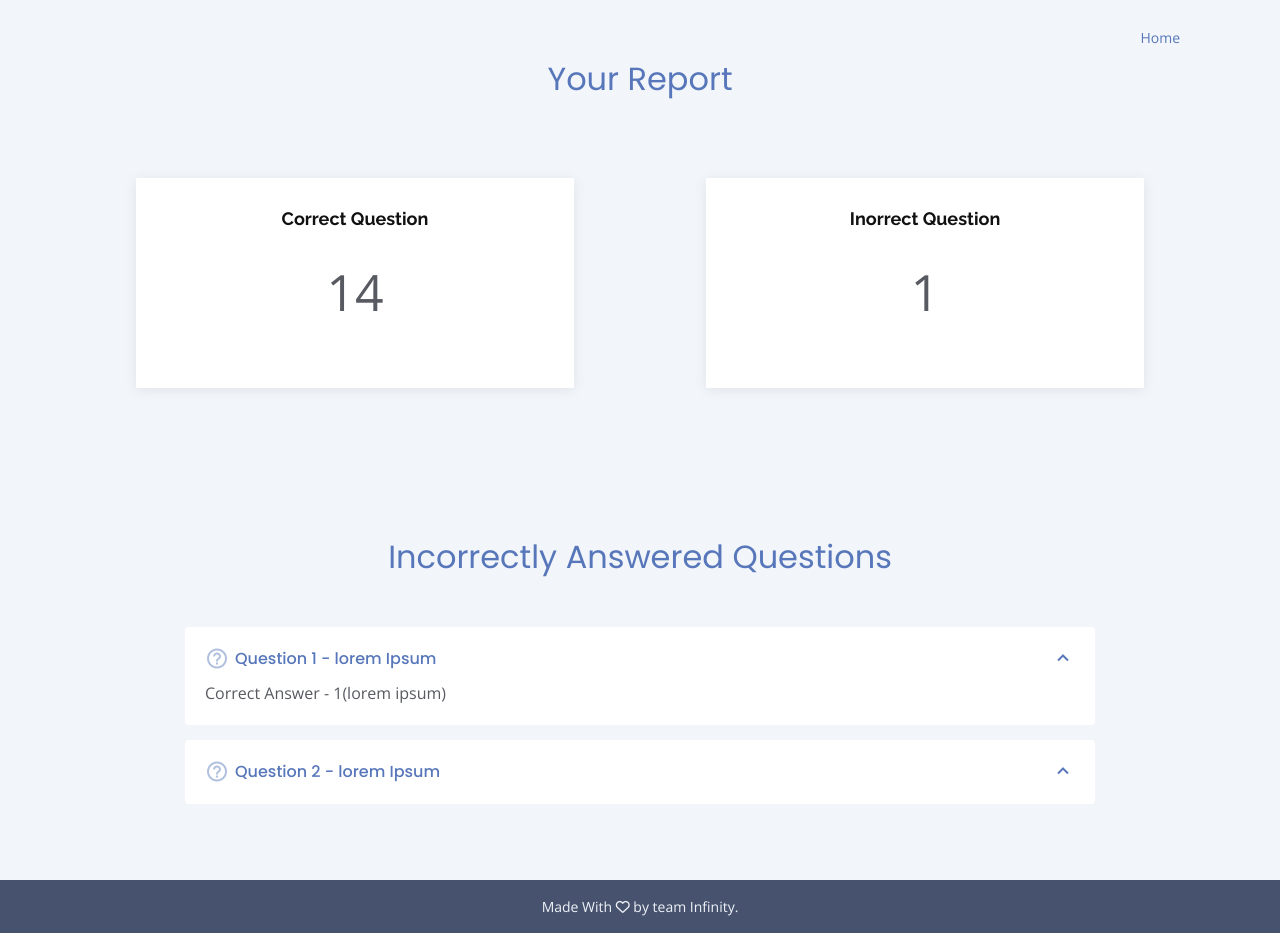
After one commit to RitikMody/Auto-Grade, a Flask app: page /results in a window 1280 px wide. The commit adds this page. Run offline with Flask 2, Linux system fonts and the light colour scheme; some libraries are stand-ins or nearby versions.

Commit message:
Added report page

```diff
--- a/app.py
+++ b/app.py
@@ -2,6 +2,7 @@ from flask import Flask , render_template, redirect
 import flask
 import pandas as pd
 from model import get_answers
+import report
 
 app = Flask(__name__)
 
@@ -22,5 +23,10 @@ def upload_file():
 	print(answer_key.head(), answer_key.columns)
 	return ""
 
+@app.route('/results')
+def results():
+	correct, incorrect = report.calc_correct_responses()
+	return render_template('report.html', correct = correct, incorrect = incorrect)
+
 if __name__ == '__main__':
    app.run(debug=True)
--- a/model.py
+++ b/model.py
@@ -6,7 +6,7 @@ from PIL import Image
 import numpy as np
 
 from keras.models import load_model
-model = load_model('./Model/cnn.h5')
+model = load_model('./Model/cnn5.h5')
 
 def get_answers(file):
   # pages = convert_from_path(file)
--- a/static/css/style.css
+++ b/static/css/style.css
@@ -634,33 +634,24 @@ section {
 /*--------------------------------------------------------------
 # Testimonials
 --------------------------------------------------------------*/
-.testimonials .testimonial-wrap {
-  padding-left: 50px;
-}
-
 .testimonials .testimonial-item {
   box-sizing: content-box;
-  padding: 30px 30px 30px 60px;
-  margin: 30px 15px;
-  min-height: 200px;
+  padding: 30px 30px 30px 30px;
+  margin: 30px auto;
+  min-height: 150px;
   box-shadow: 0px 2px 12px rgba(0, 0, 0, 0.08);
   position: relative;
   background: #fff;
+  width: 70%;
 }
 
-.testimonials .testimonial-item .testimonial-img {
-  width: 90px;
-  border-radius: 10px;
-  border: 6px solid #fff;
-  position: absolute;
-  left: -45px;
-}
 
 .testimonials .testimonial-item h3 {
   font-size: 18px;
   font-weight: bold;
-  margin: 10px 0 5px 0;
+  margin: auto;
   color: #111;
+  text-align: center;
 }
 
 .testimonials .testimonial-item h4 {
@@ -688,27 +679,12 @@ section {
 }
 
 .testimonials .testimonial-item p {
-  font-style: italic;
-  margin: 15px auto 15px auto;
-}
-
-.testimonials .owl-nav, .testimonials .owl-dots {
-  margin-top: 5px;
+  margin: 25px auto 15px auto;
+  font-size: 50px;
   text-align: center;
 }
 
-.testimonials .owl-dot {
-  display: inline-block;
-  margin: 0 5px;
-  width: 12px;
-  height: 12px;
-  border-radius: 50%;
-  background-color: #ddd !important;
-}
 
-.testimonials .owl-dot.active {
-  background-color: #5777ba !important;
-}
 
 @media (max-width: 767px) {
   .testimonials .testimonial-wrap {
--- /dev/null
+++ b/templates/report.html
@@ -0,0 +1,132 @@
+<html lang="en">
+    <head>
+        <meta charset="utf-8">
+        <meta content="width=device-width, initial-scale=1.0" name="viewport">
+
+        <title>Auto Grade - Index</title>
+        <meta content="" name="description">
+        <meta content="" name="keywords">
+
+
+        <!-- Google Fonts -->
+        <link href="https://fonts.googleapis.com/css?family=Open+Sans:300,300i,400,400i,600,600i,700,700i|Raleway:300,300i,400,400i,500,500i,600,600i,700,700i|Poppins:300,300i,400,400i,500,500i,600,600i,700,700i" rel="stylesheet">
+
+        <!-- Vendor CSS Files -->
+        <link href="static/vendor/bootstrap/css/bootstrap.min.css" rel="stylesheet">
+        <link href="static/vendor/icofont/icofont.min.css" rel="stylesheet">
+        <link href="static/vendor/boxicons/css/boxicons.min.css" rel="stylesheet">
+        <link href="static/vendor/owl.carousel/assets/owl.carousel.min.css" rel="stylesheet">
+        <link href="static/vendor/venobox/venobox.css" rel="stylesheet">
+        <script src="https://kit.fontawesome.com/02a9b21a1c.js" crossorigin="anonymous"></script>
+        <link href="static/vendor/aos/aos.css" rel="stylesheet">
+
+        <!-- Template Main CSS File -->
+        <link href="static/css/style.css" rel="stylesheet">
+
+        <!-- =======================================================
+        * Template Name: Appland - v2.3.1
+        * Template URL: https://bootstrapmade.com/free-bootstrap-app-landing-page-template/
+        * Author: BootstrapMade.com
+        * License: https://bootstrapmade.com/license/
+        ======================================================== -->
+    </head>
+
+    <body>
+    <!-- ======= Header ======= -->
+    <header id="header" class="fixed-top  header-transparent ">
+    <div class="container d-flex align-items-center">
+
+    <div class="logo mr-auto">
+    </div>
+
+    <nav class="nav-menu d-none d-lg-block">
+    <ul>
+        <li class="active"><a href="/">Home</a></li>
+    </ul>
+    </nav>
+    </div>
+    </header>
+
+    <section id="testimonials" class="testimonials section-bg">
+        <div class="container">
+
+            <div class="section-title">
+                <h2>Your Report</h2>
+            </div>
+
+            <div class="row">
+                <div class="col-sm-6">
+                    <div class="testimonial-wrap">
+                        <div class="testimonial-item">
+                          <h3>Correct Question</h3>
+                          <p>
+                            {{ correct }}
+                          </p>
+                        </div>
+                      </div>
+                </div>
+                <div class="col-sm-6">
+                    <div class="testimonial-wrap">
+                        <div class="testimonial-item">
+                          <h3>Inorrect Question</h3>
+                          <p>
+                            {{ incorrect }}
+                          </p>
+                        </div>
+                      </div>
+                </div>
+            </div>
+        </div>
+      </section>
+
+      <section id="faq" class="faq section-bg">
+        <div class="container">
+          <div class="section-title">
+            <h2>Incorrectly Answered Questions</h2>
+          </div>
+          <div class="accordion-list">
+            <ul>
+              <li data-aos="fade-up">
+                <i class="bx bx-help-circle icon-help"></i> <a data-toggle="collapse" class="collapse" href="#accordion-list-1">Question 1 - lorem Ipsum<i class="bx bx-chevron-down icon-show"></i><i class="bx bx-chevron-up icon-close"></i></a>
+                <div id="accordion-list-1" class="collapse show" data-parent=".accordion-list">
+                  <p>
+                    Correct Answer - 1(lorem ipsum)
+                  </p>
+                </div>
+              </li>
+              <li data-aos="fade-up">
+                <i class="bx bx-help-circle icon-help"></i> <a data-toggle="collapse" class="collapse" href="#accordion-list-2">Question 2 - lorem Ipsum<i class="bx bx-chevron-down icon-show"></i><i class="bx bx-chevron-up icon-close"></i></a>
+                <div id="accordion-list-2" class="collapse" data-parent=".accordion-list">
+                  <p>
+                    Correct Answer - 1(lorem ipsum)
+                  </p>
+                </div>
+              </li>
+            </ul>
+          </div>
+        </div>
+      </section>
+
+
+    <footer id="footer">
+    <div class="container py-3 copyright">
+        Made With <i class="far fa-heart"></i> by team Infinity.
+    </div>
+    </footer>
+
+    <!-- Vendor JS Files -->
+    <script src="static/vendor/jquery/jquery.min.js"></script>
+    <script src="static/vendor/bootstrap/js/bootstrap.bundle.min.js"></script>
+    <script src="static/vendor/jquery.easing/jquery.easing.min.js"></script>
+    <script src="static/vendor/php-email-form/validate.js"></script>
+    <script src="static/vendor/owl.carousel/owl.carousel.min.js"></script>
+    <script src="static/vendor/venobox/venobox.min.js"></script>
+    <script src="static/vendor/aos/aos.js"></script>
+
+    <!-- Template Main JS File -->
+    <script src="static/js/main.js"></script>
+
+</body>
+
+
+</html>
```
